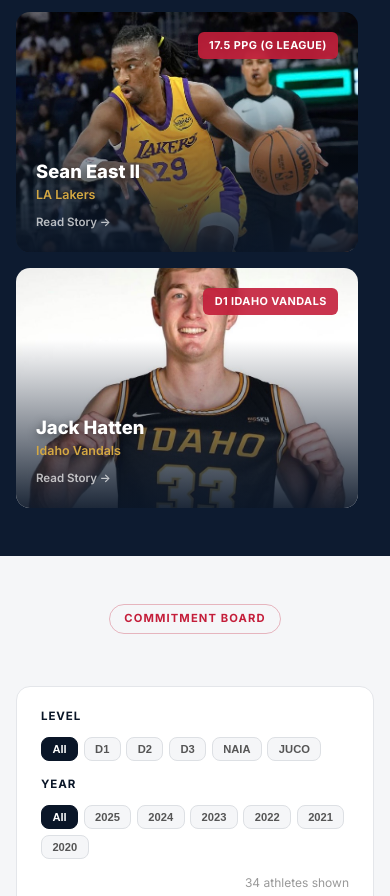
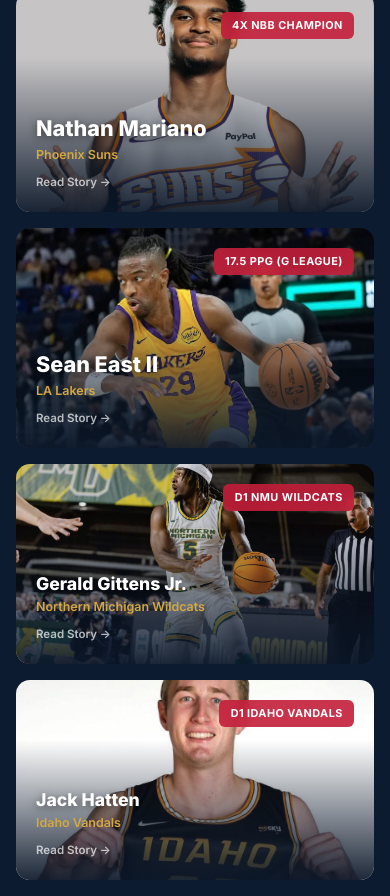
Before and after one commit to CoachD23/fcp-jekyll-site, a Jekyll site: the page built from commitments.html, in a window 390 px wide and 1400 px high, scrolled down 375 px, cut to the strip 504-1400 px from the top of the window. Built offline with Jekyll 4.4.1, drawn with Linux system fonts in a browser that asks for light colours; a script that is not in the unit is left out; some of the changed text lies outside the part shown.

Commit message:
Add Ring Malith & Kylin Green to featured alumni; restructure grid to 3+4 layout
Row 1 (3 cards): Brandon Maclin, Nathan Mariano, Sean East II
Row 2 (4 cards): Gerald Gittens Jr., Jack Hatten, Kylin Green, Ring Malith

- Create alumni posts for Kylin Green and Ring Malith
- Optimize and add action shot images (173KB, 195KB)
- Replace Liquid limit:5 loop with hardcoded 7-card order
- Update CSS from single grid to two-row layout (3-col + 4-col)
- Responsive: 3+2 at 900px, 1+2 at 768px, 1+1 at 480px

```diff
--- a/assets/css/main.css
+++ b/assets/css/main.css
@@ -4100,15 +4100,17 @@
   background: #0d1b30;
   padding: 4rem 0 4.5rem;
 }
-.cp-featured-grid {
+.cp-featured-row {
   display: grid;
+  gap: 1rem;
+  margin-bottom: 1rem;
+}
+.cp-featured-row:last-child { margin-bottom: 0; }
+.cp-featured-row--top {
   grid-template-columns: repeat(3, 1fr);
-  grid-template-rows: auto auto;
-  gap: 1rem;
-}
-/* First two cards span the top row, taller */
-.cp-feat-card--lg {
-  grid-row: 1;
+}
+.cp-featured-row--bottom {
+  grid-template-columns: repeat(4, 1fr);
 }
 .cp-feat-card {
   position: relative;
@@ -4117,10 +4119,10 @@
   overflow: hidden;
   text-decoration: none;
   color: #fff;
+  min-height: 320px;
+}
+.cp-featured-row--bottom .cp-feat-card {
   min-height: 260px;
-}
-.cp-feat-card--lg {
-  min-height: 360px;
 }
 .cp-feat-img {
   position: absolute;
@@ -4174,8 +4176,8 @@
   line-height: 1.2;
   text-shadow: 0 2px 8px rgba(0,0,0,0.5);
 }
-.cp-feat-card--lg .cp-feat-name {
-  font-size: 1.4rem;
+.cp-featured-row--top .cp-feat-name {
+  font-size: 1.35rem;
 }
 .cp-feat-team {
   font-size: 0.78rem;
@@ -4396,20 +4398,25 @@
 
 /* ── Commitments Responsive ── */
 @media (max-width: 900px) {
-  .cp-featured-grid {
-    grid-template-columns: 1fr 1fr;
+  .cp-featured-row--top {
+    grid-template-columns: repeat(3, 1fr);
   }
-  .cp-feat-card--lg { min-height: 300px; }
-  .cp-feat-card { min-height: 220px; }
+  .cp-featured-row--bottom {
+    grid-template-columns: repeat(2, 1fr);
+  }
+  .cp-feat-card { min-height: 240px; }
+  .cp-featured-row--top .cp-feat-card { min-height: 280px; }
 }
 @media (max-width: 768px) {
   .cp-hero { padding: 6rem 0 3rem; }
   .cp-stats { gap: 1.25rem; }
   .cp-stat-divider { height: 28px; }
-  .cp-featured-grid {
+  .cp-featured-row--top {
     grid-template-columns: 1fr;
   }
-  .cp-feat-card--lg { min-height: 280px; }
+  .cp-featured-row--bottom {
+    grid-template-columns: 1fr 1fr;
+  }
   .cp-feat-card { min-height: 240px; }
   .cp-row {
     flex-wrap: wrap;
@@ -4427,7 +4434,10 @@
   .cp-stat-divider { display: none; }
   .cp-stat-label { font-size: 0.65rem; }
   .cp-featured, .cp-board { padding: 3rem 0; }
-  .cp-feat-card--lg .cp-feat-name { font-size: 1.15rem; }
+  .cp-featured-row--top .cp-feat-card { min-height: 220px; }
+  .cp-featured-row--bottom { grid-template-columns: 1fr; }
+  .cp-featured-row--bottom .cp-feat-card { min-height: 200px; }
+  .cp-feat-name { font-size: 1.1rem; }
   .cp-pill { padding: 0.32rem 0.65rem; font-size: 0.7rem; }
   .cp-row { padding: 0.75rem 1rem; }
   .cp-row-details { padding-left: 0; }
--- a/commitments.html
+++ b/commitments.html
@@ -43,10 +43,15 @@
       <span class="cp-section-tag">Featured Alumni</span>
       <p class="cp-section-desc">From FCP to the pros and top college programs</p>
     </div>
-    <div class="cp-featured-grid fade-in">
     {% assign alumni_posts = site.posts | where: "layout", "alumni-post" | sort: "date" | reverse %}
-      {% for post in alumni_posts limit: 5 %}
-      <a href="{{ post.url | relative_url }}" class="cp-feat-card{% if forloop.index <= 2 %} cp-feat-card--lg{% endif %}{% if post.featured_video %} cp-feat-card--video{% endif %}">
+    {% assign feat_order = "Brandon Maclin,Nathan Mariano,Sean East II,Gerald Gittens Jr.,Jack Hatten,Kylin Green,Ring Malith" | split: "," %}
+
+    <!-- Row 1: 3 cards -->
+    <div class="cp-featured-row cp-featured-row--top fade-in">
+      {% for name in feat_order limit: 3 %}
+        {% assign post = alumni_posts | where: "player_name", name | first %}
+        {% if post %}
+        <a href="{{ post.url | relative_url }}" class="cp-feat-card{% if post.featured_video %} cp-feat-card--video{% endif %}">
           <div class="cp-feat-img">
             {% if post.featured_video %}
             <video autoplay muted loop playsinline poster="{{ post.image | relative_url }}">
@@ -72,6 +77,42 @@
             </div>
           </div>
         </a>
+        {% endif %}
+      {% endfor %}
+    </div>
+
+    <!-- Row 2: 4 cards -->
+    <div class="cp-featured-row cp-featured-row--bottom fade-in">
+      {% for name in feat_order offset: 3 %}
+        {% assign post = alumni_posts | where: "player_name", name | first %}
+        {% if post %}
+        <a href="{{ post.url | relative_url }}" class="cp-feat-card{% if post.featured_video %} cp-feat-card--video{% endif %}">
+          <div class="cp-feat-img">
+            {% if post.featured_video %}
+            <video autoplay muted loop playsinline poster="{{ post.image | relative_url }}">
+              <source src="{{ post.featured_video | relative_url }}" type="video/mp4">
+            </video>
+            {% elsif post.image %}
+            <img src="{{ post.image | relative_url }}" alt="{{ post.player_name }}" loading="lazy">
+            {% endif %}
+          </div>
+          {% if post.featured_video %}
+          <span class="cp-feat-video-icon">▶</span>
+          {% endif %}
+          <div class="cp-feat-overlay">
+            <div class="cp-feat-top">
+              {% for s in post.stats limit:1 %}
+              <span class="cp-feat-badge">{{ s.value }} {{ s.label }}</span>
+              {% endfor %}
+            </div>
+            <div class="cp-feat-bottom">
+              <h3 class="cp-feat-name">{{ post.player_name }}</h3>
+              <span class="cp-feat-team">{{ post.current_team }}</span>
+              <span class="cp-feat-arrow">Read Story →</span>
+            </div>
+          </div>
+        </a>
+        {% endif %}
       {% endfor %}
     </div>
   </div>
```
Also changed, not shown: _posts/2024-08-10-ring-malith-fcp-to-college-basketball.md (added, +21 -0 lines), _posts/2024-09-15-kylin-green-fcp-alumni-spotlight.md (added, +21 -0 lines), assets/images/kylin-green-action.jpeg (added), assets/images/ring-malith-action.jpeg (added). Lines whose indentation alone changed are shown as unchanged.
